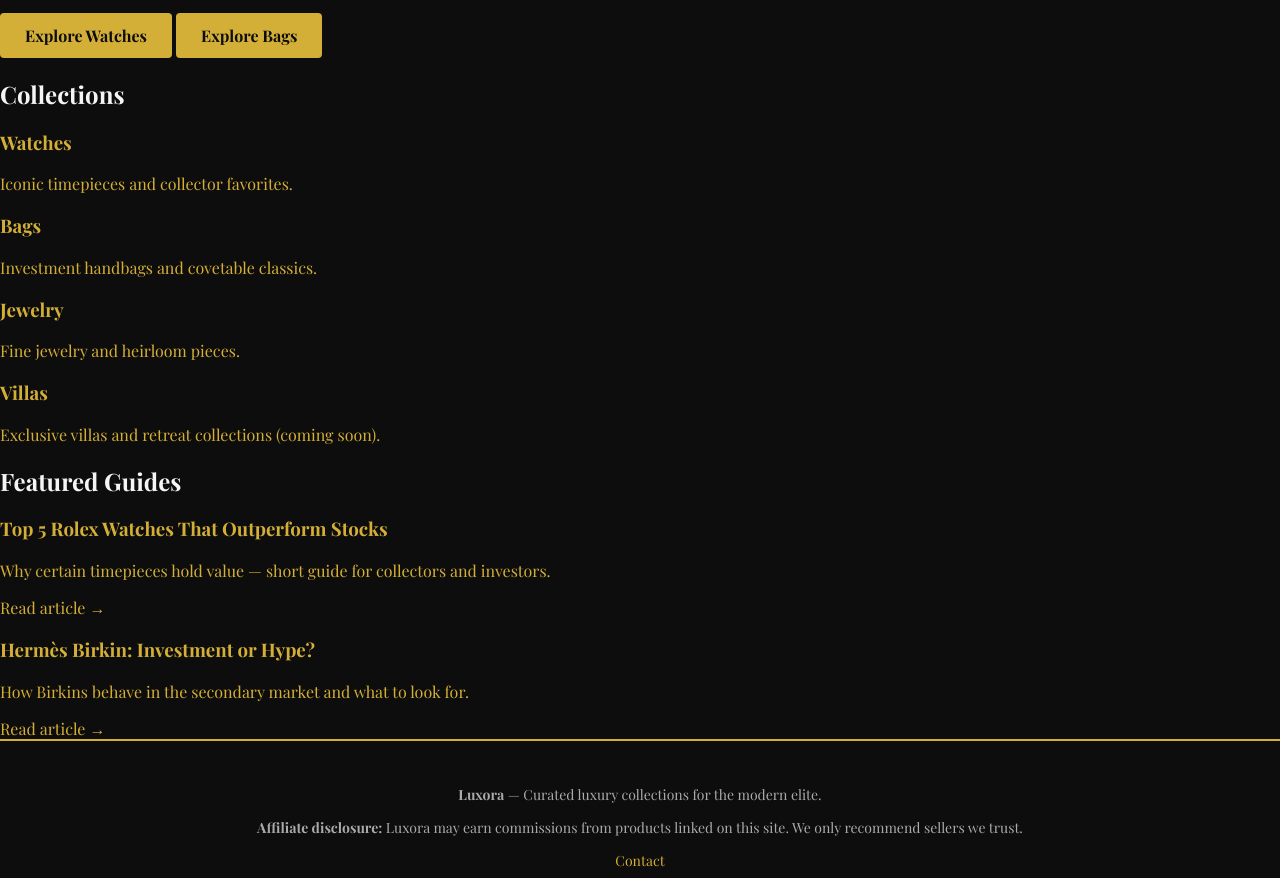
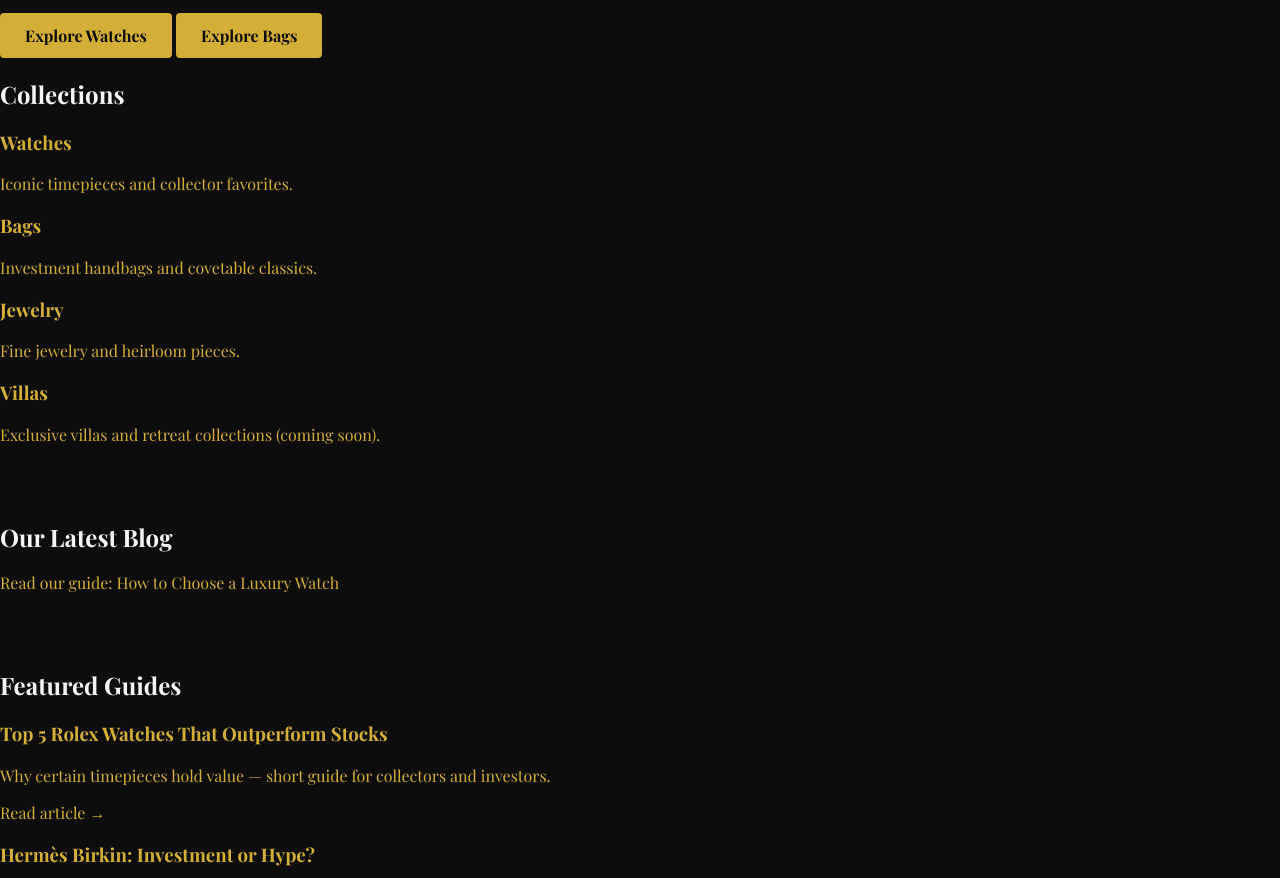
Before and after one commit to csecsu-web/csecsu.github.io, a plain HTML site: page index.html in a window 1280 px wide. Shown: the part 219-1097 px from the top of the page. Drawn offline with nearby package versions, Linux system fonts and the light colour scheme.

Commit message:
Add link to blog article on homepage and nav

```diff
--- a/index.html
+++ b/index.html
@@ -67,6 +67,9 @@
           <h3>Villas</h3>
           <p>Exclusive villas and retreat collections (coming soon).</p>
         </a>
+        <section style="padding:40px 0;">
+  <h2>Our Latest Blog</h2>
+  <p><a href="blog/how-to-choose-luxury-watch.html">Read our guide: How to Choose a Luxury Watch</a></p>
       </div>
     </section>
 
```
